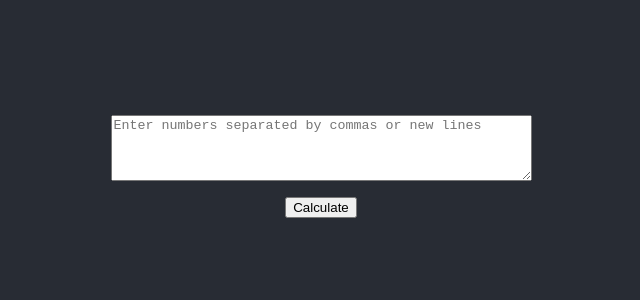
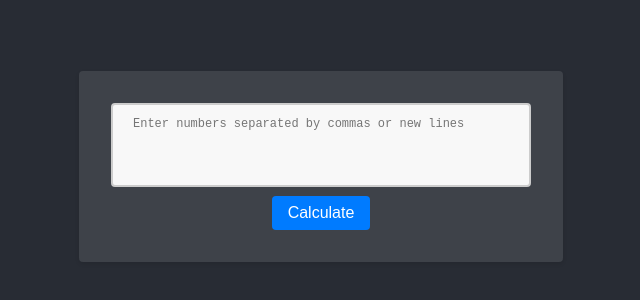
Before and after one commit to satyamrkushwaha/satyam-r-kushwaha-incubyte-assignment, a React (Create React App) app: page / in a window 1280 px wide. Shown: the part 234-534 px from the top of the page, without its empty margins (319-959 px from the left). Built offline with nearby package versions, Linux system fonts and the light colour scheme.

Commit message:
added test cases for caculateString and ui changes

```diff
--- a/src/App.css
+++ b/src/App.css
@@ -1,16 +1,5 @@
 .App {
   text-align: center;
-}
-
-.App-logo {
-  height: 40vmin;
-  pointer-events: none;
-}
-
-@media (prefers-reduced-motion: no-preference) {
-  .App-logo {
-    animation: App-logo-spin infinite 20s linear;
-  }
 }
 
 .App-header {
@@ -24,15 +13,28 @@
   color: white;
 }
 
-.App-link {
-  color: #61dafb;
+button {
+  padding: 0.5rem 1rem;
+  font-size: 1rem;
+  background-color: #007BFF;
+  color: #fff;
+  border: none;
+  border-radius: 4px;
+  cursor: pointer;
+  transition: background-color 0.3s ease;
 }
-
-@keyframes App-logo-spin {
-  from {
-    transform: rotate(0deg);
-  }
-  to {
-    transform: rotate(360deg);
-  }
+textarea {
+  padding: 12px 20px;
+  box-sizing: border-box;
+  border: 2px solid #ccc;
+  border-radius: 4px;
+  background-color: #f8f8f8;
+  font-size: 0.75rem;
+  resize: none;
 }
+.string-calculator-container{
+  padding: 2rem;
+  background-color: rgba(255, 255, 255, 0.1);
+  border-radius: 4px;
+  box-shadow: 0 2px 4px rgba(0, 0, 0, 0.1);
+}
--- a/src/components/StringCalculator.js
+++ b/src/components/StringCalculator.js
@@ -1,16 +1,18 @@
 import React, { useState } from 'react';
 import calculateString from '../utils/calculateString';
-
 
 const StringCalculator = () => {
     const [input, setInput] = useState('');
     const [result, setResult] = useState(null);
     const [error, setError] = useState(null);
 
-
     const handleChange = (event) => {
-        setInput(event.target.value);
-        console.log(event.target.value);
+        const value = event.target.value;
+        setInput(value);
+        if (value === '') {
+            setResult(null);
+            setError(null);
+        }
     };
 
     const handleSubmit = (event) => {
@@ -26,7 +28,7 @@ const StringCalculator = () => {
     };
 
     return (
-        <div>
+        <div className='string-calculator-container'>
             <form onSubmit={handleSubmit}>
                 <textarea
                     value={input}
@@ -39,7 +41,7 @@ const StringCalculator = () => {
                 <button type="submit">Calculate</button>
             </form>
             {result !== null && <p>Result: {result}</p>}
-            {error && <p style={{color: 'red'}}>Error: {error}</p>}
+            {error && <p style={{color: 'red', fontsize: '0.5rem'}}>Error: {error}</p>}
         </div>
     );
 };
```
Also changed, not shown: 1 other file (tests, documents, lock files or other folders).
